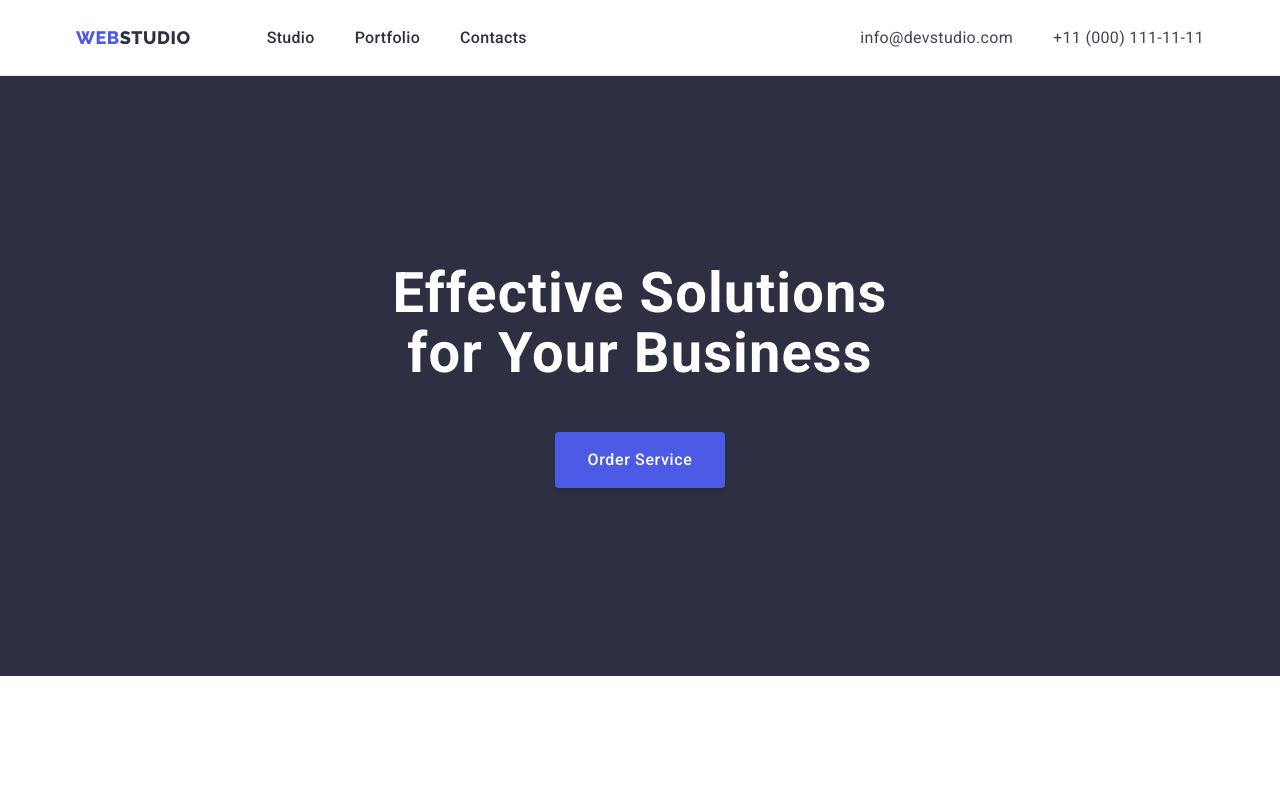
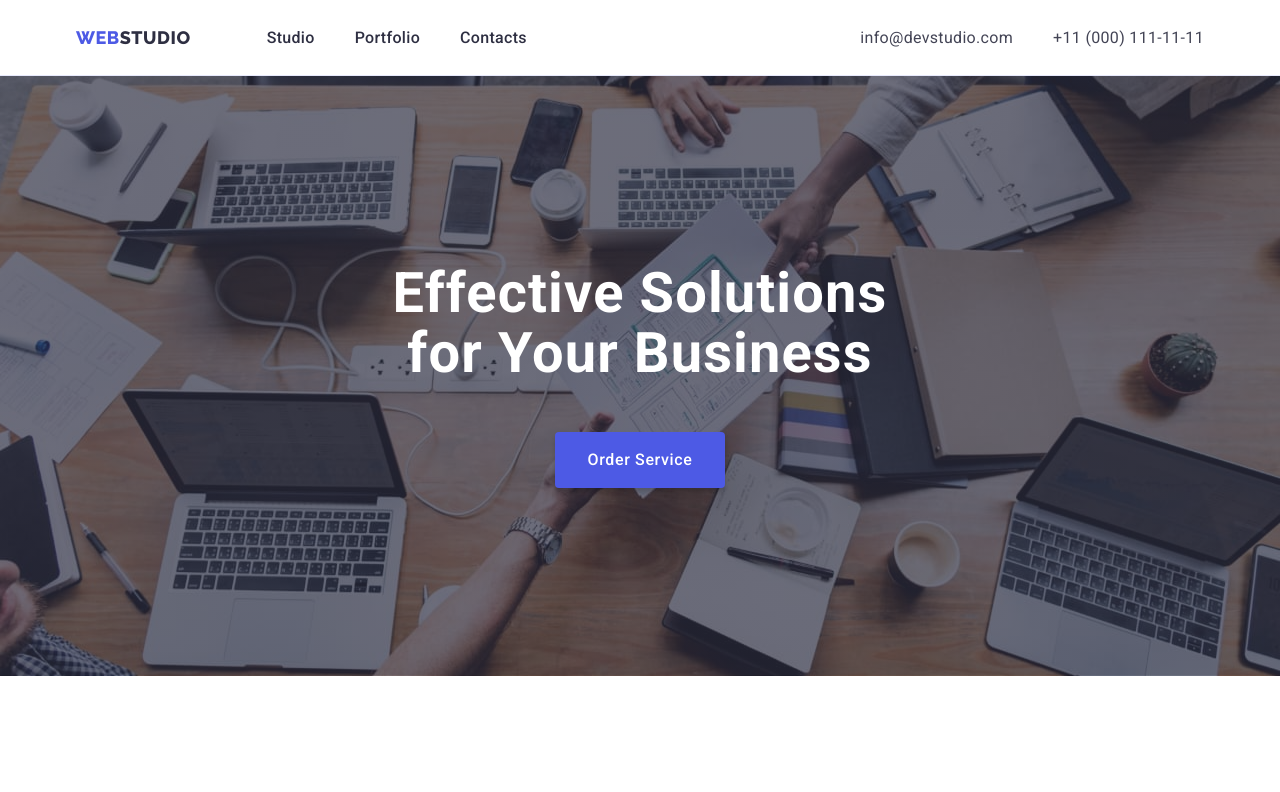
Before and after one commit to MichaelTetris/goit-markup-hw-04, a plain HTML site: page index.html in a window 1280 px wide. Shown: the top 792 px of the page. Drawn offline with nearby package versions, Linux system fonts and the light colour scheme.

Commit message:
added image to bg hero

```diff
--- a/css/styles.css
+++ b/css/styles.css
@@ -6,6 +6,10 @@
   --logo-color-style: #4d5ae5;
   --logo-main-color: #2e2f42;
   --filter-btn-color: #4d5ae5;
+  --bg-gradient: linear-gradient(
+    rgba(46, 47, 66, 0.7),
+    rgba(46, 47, 66, 0.7)
+  )
 }
 
 p,
@@ -165,6 +169,11 @@ body {
 
 .hero {
   background-color: var(--logo-main-color);
+  background-image: var(--bg-gradient),
+    url(../images/hero_bg.jpg);
+  background-repeat: no-repeat;
+  background-position: center;
+  background-size: cover;
 }
 
 .hero-main {
```
Also changed, not shown: images/hero_bg.jpg (added).
